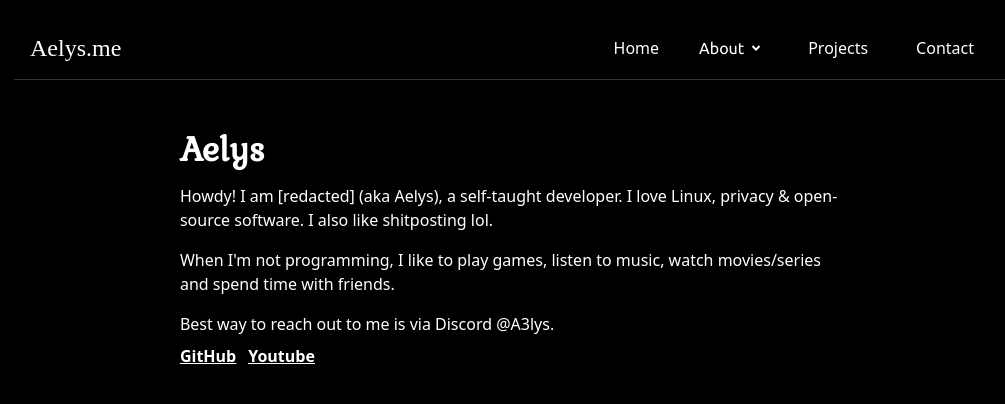
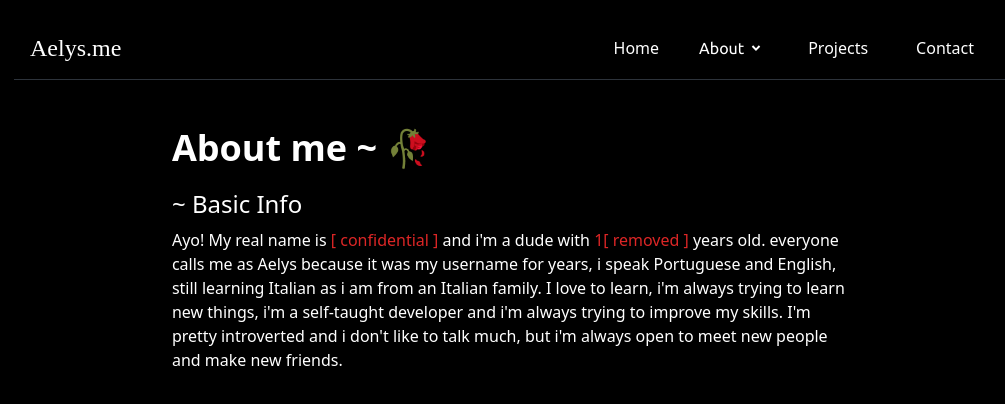
Before and after one commit to LysImbecile/aelys-portifolio, a React (Vite) app: page /about in a window 1280 px wide. Shown: the top 404 px of the page, without its empty margins (130-1135 px from the left). Built offline with nearby package versions, Linux system fonts and the light colour scheme; a web font is replaced by a local one.

Commit message:
Add react-router-dom for routing

```diff
--- a/package.json
+++ b/package.json
@@ -12,6 +12,7 @@
     "react": "^18.2.0",
     "react-dom": "^18.2.0",
     "react-icons": "^5.0.1",
+    "react-router-dom": "^6.21.3",
     "three": "^0.160.1"
   },
   "devDependencies": {
--- a/src/App.tsx
+++ b/src/App.tsx
@@ -1,13 +1,17 @@
 import Navbar from "./components/Navbar";
 import Home from "./components/Home";
 import About from "./components/About";
+import { BrowserRouter as Router, Route, Routes } from 'react-router-dom'
 
 function App () {
   return (
-      <>
+      <Router>
         <Navbar />
-          <Home />
-      </>
+        <Routes>
+          <Route path="/" element={<Home />} />
+          <Route path="/about" element={<About />} />
+        </Routes>
+      </Router>
   );
 }
 export default App
--- a/src/components/About.tsx
+++ b/src/components/About.tsx
@@ -1,10 +1,17 @@
 export default function About() {
     return (
         <>
-            <div className={"bg-black flex flex-col justify-center items-center h-screen"}>
-                <div className={"flex flex-col justify-center items-center"}>
-                    <h1 className={"text-4xl font-bold text-gray-900"}>Aelys.me</h1>
-                    <h2 className={"text-2xl font-semibold text-gray-900"}>Aelys' website</h2>
+            <div className={"relative ml-auto mr-auto max-w-[80ch] scroll-smooth p-2 bg-black"} style={{ minHeight: 'calc(100vh - 1000px)'}}>
+                <div className={"p-5 pt-10 flex flex-col justify-start "}>
+                    <h1 className={"text-4xl font-bold text-white"}>About me ~ 🥀</h1>
+                    <section>
+                    <h2 className={"text-2xl pt-5 font-normal text-white"}>~ Basic Info</h2>
+                    <p className="text-white pt-2 font-light">Ayo! My real name is <span className="text-red-600">[ confidential ]</span> and i'm a dude with <span className="text-red-600">1[ removed ]</span> years old.
+                    everyone calls me as Aelys because it was my username for years, i speak Portuguese and English, still learning Italian as i am from an Italian family.
+                    I love to learn, i'm always trying to learn new things, i'm a self-taught developer and i'm always trying to improve my skills.
+                    I'm pretty introverted and i don't like to talk much, but i'm always open to meet new people and make new friends.
+                     </p>
+                    </section>
                 </div>
             </div>
         </>
--- a/src/components/Home.tsx
+++ b/src/components/Home.tsx
@@ -6,7 +6,7 @@ export default function Home () {
                 <div className="prose prose-invert m-automb-8">
                     <h1 className="text-4xl font-bold text-white mb-0 font-kurale">Aelys</h1>
                     <p className="text-white pt-4">
-                    Howdy! I am [redacted] (aka Aelys), a self-taught developer. I love Linux, privacy &amp; open-source software. I also like shitposting lol.
+                    Howdy! I am <span className="text-red-600">[redacted]</span> (aka Aelys), a self-taught developer. I love Linux, privacy &amp; open-source software. I also like shitposting lol.
                     </p>
                     <p className="text-white pt-4">
                     When I'm not programming, I like to play games, listen to music, watch movies/series and spend time with friends.
@@ -14,7 +14,7 @@ export default function Home () {
                     <p className="text-white pt-4">
                     Best way to reach out to me is via Discord @A3lys.
                         </p>
-                    <p className="flex text-white underline pt-2 font-bold flex-wrap gap-3">
+                    <p className="flex text-red-600 text-white underline pt-2 font-bold flex-wrap gap-3">
                         <a target="_blank" href="https://github.com/LysImbecile/">GitHub</a>
                         <a target="_blank" href="https://www.youtube.com/channel/UCC82bHCIS667v3loXsPd5MA">Youtube</a>
                     </p>
--- a/src/components/Navbar.tsx
+++ b/src/components/Navbar.tsx
@@ -2,12 +2,14 @@ import { useState } from 'react';
 import { RxHamburgerMenu } from "react-icons/rx";
 import { RiArrowDropDownLine } from "react-icons/ri";
 import { IoMdClose } from "react-icons/io";
+import { Link } from 'react-router-dom';
 
 
 export default function Navbar() {
     const [isNavOpen, setIsNavOpen] = useState(false);
     const [isDropdownOpen, setIsDropdownOpen] = useState(false);
     let timer: NodeJS.Timeout;
+
 
     const handleMouseEnter = () => {
         clearTimeout(timer);
@@ -29,14 +31,15 @@ export default function Navbar() {
                         <span className="text-2xl text-white font-custom font-light">Aelys.me</span>
                         </a>
                         <div className="hidden md:flex items-center space-x-4 py-2 text-white">
-                        <a href="#" className='md:flex items-center justify-center hover:bg-gray-600 h-9 w-max px-4 py-2 rounded transition-colors'>Home</a>
+                        <Link to="/" className='md:flex items-center justify-center hover:bg-gray-600 h-9 w-max px-4 py-2 rounded transition-colors'>Home</Link>
 
                             <div className="relative" onMouseEnter={handleMouseEnter} onMouseLeave={handleMouseLeave}>
                                 <div className="flex items-center space-x-1">
-                                    <a href="#" className='flex font-ubuntu items-center justify-center hover:bg-gray-600 h-9 w-max pl-2 pr-2 py-2 rounded transition-colors'>
+                                    <Link to="/about"
+                                    className='flex font-ubuntu items-center justify-center hover:bg-gray-600 h-9 w-max pl-2 pr-2 py-2 rounded transition-colors'>
                                         <span>About</span>
                                         <RiArrowDropDownLine className={`transform text-2xl transition-transform duration-200 ${isDropdownOpen ? 'rotate-180' : ''}`} />
-                                        </a>
+                                        </Link>
                                 </div>
                                 {isDropdownOpen && (
                                     <div className="absolute p-2 left-0 mt-2 w-72 rounded-md shadow-lg bg-stone-950 border border-gray-600 text-black">
```
Also changed, not shown: 1 other file (tests, documents, lock files or other folders).
